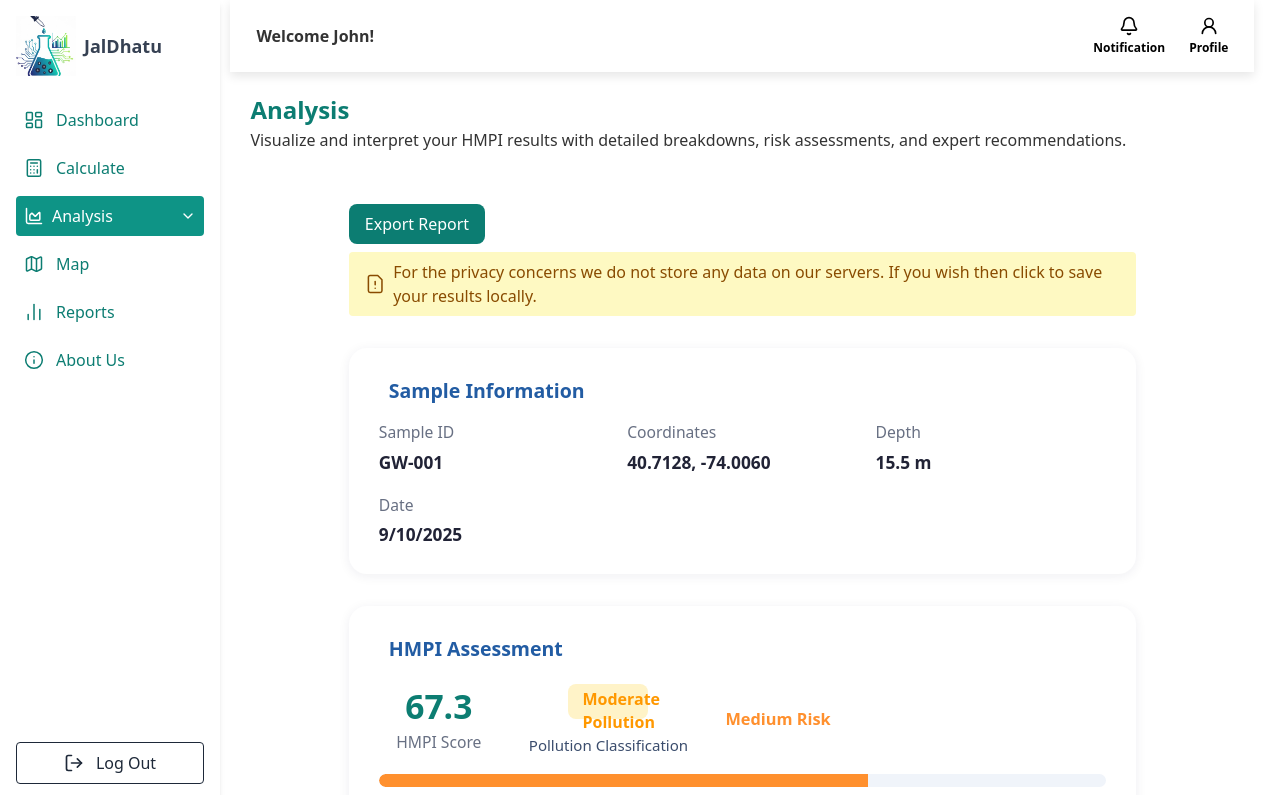
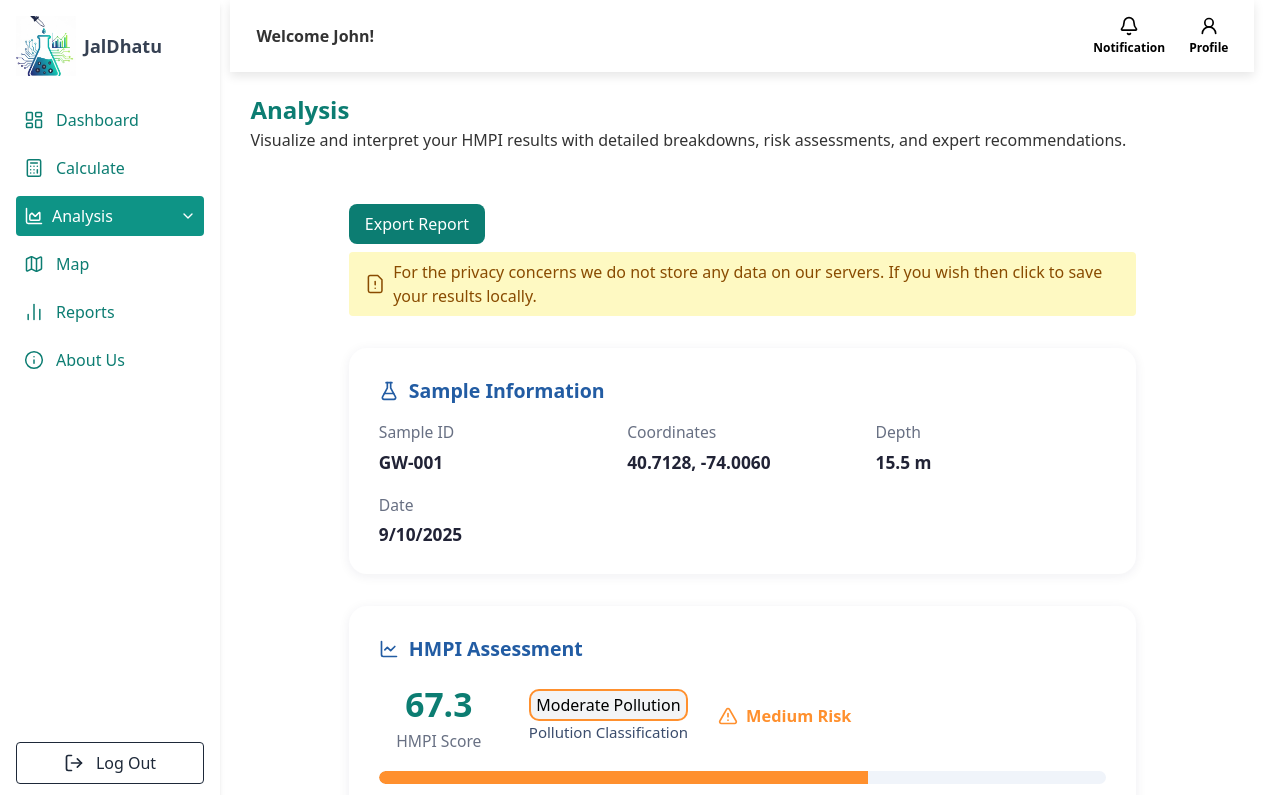
Before and after one commit to Tarushiiiii/Heavy_Metals, a React (Vite) app: page /analysis in a window 1280 px wide. Shown: the top 795 px of the page. Built offline with nearby package versions, Linux system fonts and the light colour scheme.

Commit message:
analysis

```diff
--- a/src/components/ui/css/analysis.css
+++ b/src/components/ui/css/analysis.css
@@ -151,9 +151,23 @@
 }
 
 .risk-level {
+  display: flex;
+  align-items: center;
+  gap: 0.5rem;
+  font-weight: 600;
+  font-size: 1.02rem;
+}
+
+.risk-level.high {
+    color: #ef233c;
+}
+
+.risk-level.moderate {
     color: #ff902e;
-    font-weight: 600;
-    font-size: 1.02rem;
+}
+
+.risk-level.low {
+    color: #20c15b;
 }
 
 /* Risk bar */
@@ -371,6 +385,7 @@
     border-radius: 10px;
     background: #f3f4f6;
     text-align: center;
+    padding: 2px;
 }
 
 .classification-box.safe {
--- a/src/pages/analysis.jsx
+++ b/src/pages/analysis.jsx
@@ -1,7 +1,12 @@
 import { useState } from "react";
 import { Button } from "../components/ui/button";
 import "../components/ui/css/analysis.css";
-import { FileWarning } from "lucide-react";
+import {
+  ChartLine,
+  FileWarning,
+  FlaskConical,
+  TriangleAlert,
+} from "lucide-react";
 import { Chart as ChartJs } from "chart.js/auto";
 import { Bar, Pie, Line } from "react-chartjs-2";
 import {
@@ -12,10 +17,18 @@ import {
   Title,
   Tooltip,
   ArcElement,
-    Legend
+  Legend,
 } from "chart.js";
 
-ChartJS.register(CategoryScale, LinearScale, BarElement, Title, Tooltip, ArcElement, Legend);
+ChartJS.register(
+  CategoryScale,
+  LinearScale,
+  BarElement,
+  Title,
+  Tooltip,
+  ArcElement,
+  Legend
+);
 import Graphs from "../components/graphs/graphs.jsx";
 
 import pieData from "../components/graphs/pieData.json";
@@ -47,14 +60,15 @@ export const Analysis = () => {
             </Button>
             <div className="bg-yellow-100 text-yellow-800 px-4 py-2 rounded flex items-center gap-2">
               <FileWarning size={24} strokeWidth={1.8} />
-                For the privacy concerns we do not store any data on our
-                servers. If you wish then click to save your results locally.
+              For the privacy concerns we do not store any data on our servers.
+              If you wish then click to save your results locally.
             </div>
           </div>
 
           <div className="results-card">
             <h2 className="card-title">
-                <i className="fas fa-map-marker-alt"></i> Sample Information
+              <FlaskConical size={20} strokeWidth={2} />
+              Sample Information
             </h2>
             <div className="info-grid">
               <div className="info-item">
@@ -78,7 +92,8 @@ export const Analysis = () => {
 
           <div className="results-card">
             <h2 className="card-title">
-                <i className="fas fa-chart-line"></i> HMPI Assessment
+              <ChartLine size={20} strokeWidth={2} />
+              HMPI Assessment
             </h2>
             <div className="hmpi-assessment">
               <div className="hmpi-score">
@@ -86,16 +101,16 @@ export const Analysis = () => {
                 <p className="score-label">HMPI Score</p>
               </div>
               <div className="hmpi-status">
-                  <div className="status-badge elevated">
+                <div className="classification-box moderate">
                   Moderate Pollution
                 </div>
                 <p className="status-subtext">Pollution Classification</p>
               </div>
               <div className="hmpi-risk">
-                  <div className="risk-icon-box">
-                    <i className="fas fa-exclamation-triangle"></i>
-                  </div>
-                  <p className="risk-level">Medium Risk</p>
+                <p className="risk-level moderate">
+                  <TriangleAlert size={20} strokeWidth={2} />
+                  Medium Risk
+                </p>
               </div>
             </div>
             <div className="risk-bar">
@@ -112,34 +127,10 @@ export const Analysis = () => {
               </div>
             </div>
           </div>
-            {/*
-                    <div className="tab-options">
-                        <button
-                            className={`tab-btn ${activeTab === "metal-analysis" ? "active" : ""}`}
-                            onClick={() => setActiveTab("metal-analysis")}
-                        >
-                            Metal Analysis
-                        </button>
-                        <button
-                            className={`tab-btn ${activeTab === "recommendations-section" ? "active" : ""}`}
-                            onClick={() => setActiveTab("recommendations-section")}
-                        >
-                            Recommendations
-                        </button>
-                        <button
-                            className={`tab-btn ${activeTab === "methodology-section" ? "active" : ""}`}
-                            onClick={() => setActiveTab("methodology-section")}
-                        >
-                            Methodology
-                        </button>
-                    </div> */}
-
           {/* Metal Analysis Tab */}
           {activeTab === "metal-analysis" && (
             <div id="metal-analysis" className="results-section active">
-                <h2 className="section-title">
-                  Individual Heavy Metal Analysis
-                </h2>
+              <h2 className="section-title">Individual Heavy Metal Analysis</h2>
               <p className="section-subtitle">
                 Detailed breakdown of each heavy metal concentration versus
                 safety limits
@@ -240,7 +231,7 @@ export const Analysis = () => {
                             padding: {
                               top: 0,
                               bottom: 3,
-                                }
+                            },
                           },
                           labels: {
                             boxWidth: 20,
@@ -262,93 +253,12 @@ export const Analysis = () => {
                           },
                         },
                       },
-
                     }}
                   />
                 </div>
               </div>
             </div>
           )}
-
-            {/* suggestions Tab */}
-            {/* {activeTab === "suggestions-section" && (
-                        <div id="suggestions-section" className="results-section active">
-                            <div className="results-card">
-                                <h2 className="card-title">Expert suggestions</h2>
-                                <p className="card-subtitle">Based on the analysis results, here are our professional suggestions</p>
-                                <div className="suggestion-group yellow">
-                                    <p className="group-title">Immediate Actions Required</p>
-                                    <ul>
-                                        <li>Implement additional monitoring for Arsenic and Chromium levels</li>
-                                        <li>Consider alternative water sources for consumption</li>
-                                        <li>Install appropriate water treatment systems</li>
-                                    </ul>
-                                </div>
-                                <div className="suggestion-group blue">
-                                    <p className="group-title">Long-term Monitoring</p>
-                                    <ul>
-                                        <li>Schedule quarterly re-testing of this location</li>
-                                        <li>Monitor nearby wells for similar contamination patterns</li>
-                                        <li>Investigate potential contamination sources in the area</li>
-                                    </ul>
-                                </div>
-                                <div className="suggestion-group green">
-                                    <p className="group-title">Positive Indicators</p>
-                                    <ul>
-                                        <li>Lead, Cadmium, and Mercury levels are within safe ranges</li>
-                                        <li>Overall HMPI indicates manageable contamination level</li>
-                                        <li>No immediate health emergency detected</li>
-                                    </ul>
-                                </div>
-                            </div>
-                        </div>
-                    )} */}
-
-            {/* Methodology Tab */}
-            {/* {activeTab === "methodology-section" && (
-                        <div id="methodology-section" className="results-section active">
-                            <div className="results-card">
-                                <h2 className="card-title">Calculation Methodology</h2>
-                                <p className="card-subtitle">Technical details of the HMPI calculation process</p>
-                                <div className="methodology-section">
-                                    <h3>HMPI Formula</h3>
-                                    <div className="formula-box">
-                                        <p className="formula">
-                                            HMPI = Σ(Mi/Si) × Wi
-                                        </p>
-                                    </div>
-                                    <p className="formula-details">
-                                        Where <b>Mi</b> = Measured concentration, <b>Si</b> = Standard limit, <b>Wi</b> = Weight factor
-                                    </p>
-                                </div>
-                                <div className="methodology-section">
-                                    <h3>Standards Reference</h3>
-                                    <ul className="standard-list">
-                                        <li>WHO Guidelines for Drinking Water Quality (2017)</li>
-                                        <li>EPA National Primary Drinking Water Standards</li>
-                                        <li>International standards for groundwater assessment</li>
-                                    </ul>
-                                </div>
-                                <div className="methodology-section">
-                                    <h3>Classification Ranges</h3>
-                                    <div className="classification-grid">
-                                        <div className="classification-box safe">
-                                            <p className="range-value">Low Risk (0-50)</p>
-                                            <p className="range-description">Safe for consumption</p>
-                                        </div>
-                                        <div className="classification-box moderate">
-                                            <p className="range-value">Medium Risk (50-100)</p>
-                                            <p className="range-description">Monitor closely</p>
-                                        </div>
-                                        <div className="classification-box elevated">
-                                            <p className="range-value">High Risk (100+)</p>
-                                            <p className="range-description">Immediate action required</p>
-                                        </div>
-                                    </div>
-                                </div>
-                            </div>
-                        </div>
-                    )} */}
         </div>
       </main>
     </div>
```
Also changed, not shown: src/pages/map.jsx (+11 -18 lines). Lines whose indentation alone changed are shown as unchanged.
